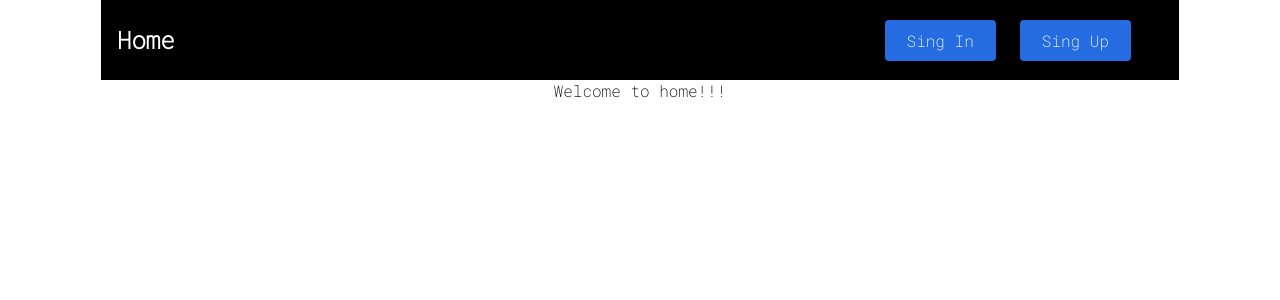
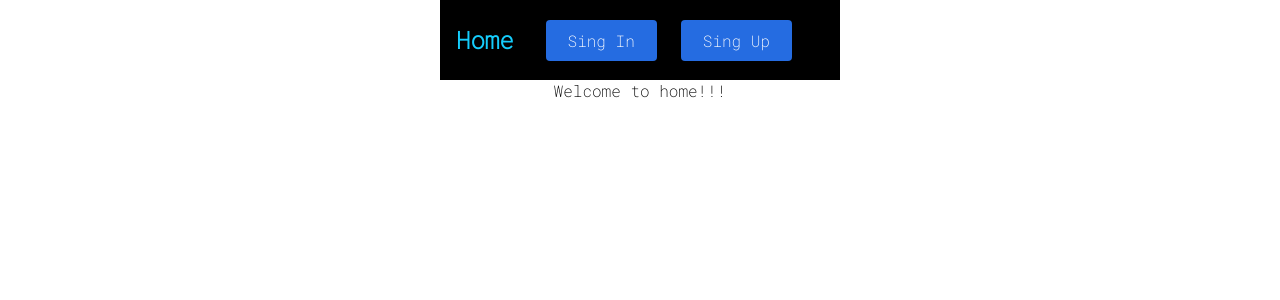
Before and after one commit to kozubenko-o/cursor-styled-animations, a React (Create React App) app: page / in a window 1280 px wide. Shown: the top 300 px of the page. Built offline with nearby package versions, Linux system fonts and the light colour scheme.

Commit message:
Configure GitHub Pages

```diff
--- a/src/components/authorization/singIn.js
+++ b/src/components/authorization/singIn.js
@@ -105,8 +105,8 @@ function SingIn() {
             </CheckboxPosition>
             <Button>SING IN</Button>
             <FlexSpaceBetween>
-                <URL to={'cursor-styled-animations/sing-up'}>Forgot password?</URL>
-                <URL to={'cursor-styled-animations/sing-up'}>Don't have an account? Sing Up</URL>
+                <URL to={'/sing-up'}>Forgot password?</URL>
+                <URL to={'/sing-up'}>Don't have an account? Sing Up</URL>
             </FlexSpaceBetween>
         </SingStyle>
         </form>
--- a/src/components/header/header.js
+++ b/src/components/header/header.js
@@ -6,15 +6,15 @@ function Header() {
         <>
             <Nav>
                 <NavMenu>
-                    <NavLink to='cursor-styled-animations/'>
+                    <NavLink to='/'>
                         <h1>Home</h1>
                     </NavLink>
                 </NavMenu>
                 <NavBtn>
-                    <NavBtnLink to={'cursor-styled-animations/sing-in'}>
+                    <NavBtnLink to={'/sing-in'}>
                         Sing In
                     </NavBtnLink>
-                    <NavBtnLink to={'cursor-styled-animations/sing-up'}>
+                    <NavBtnLink to={'/sing-up'}>
                         Sing Up
                     </NavBtnLink>
                 </NavBtn>
--- a/src/index.css
+++ b/src/index.css
@@ -1,6 +1,6 @@
 @import url('https://fonts.googleapis.com/css2?family=Roboto+Mono:wght@200&display=swap');
 body {
-  max-width: 1078px;
+  max-width: 400px;
   margin: 0 auto;
   font-family: 'Roboto Mono', monospace;
   -webkit-font-smoothing: antialiased;
```
